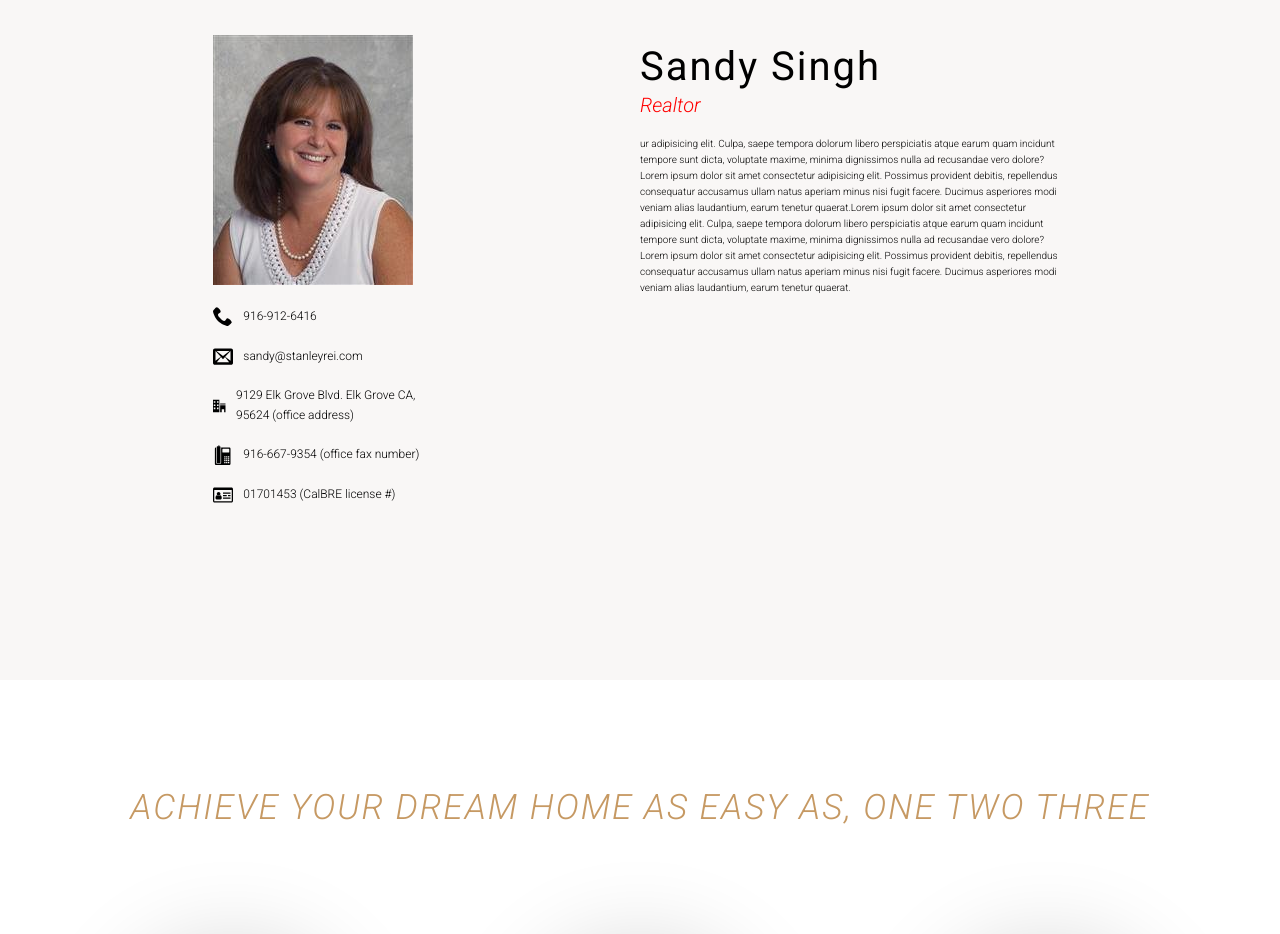
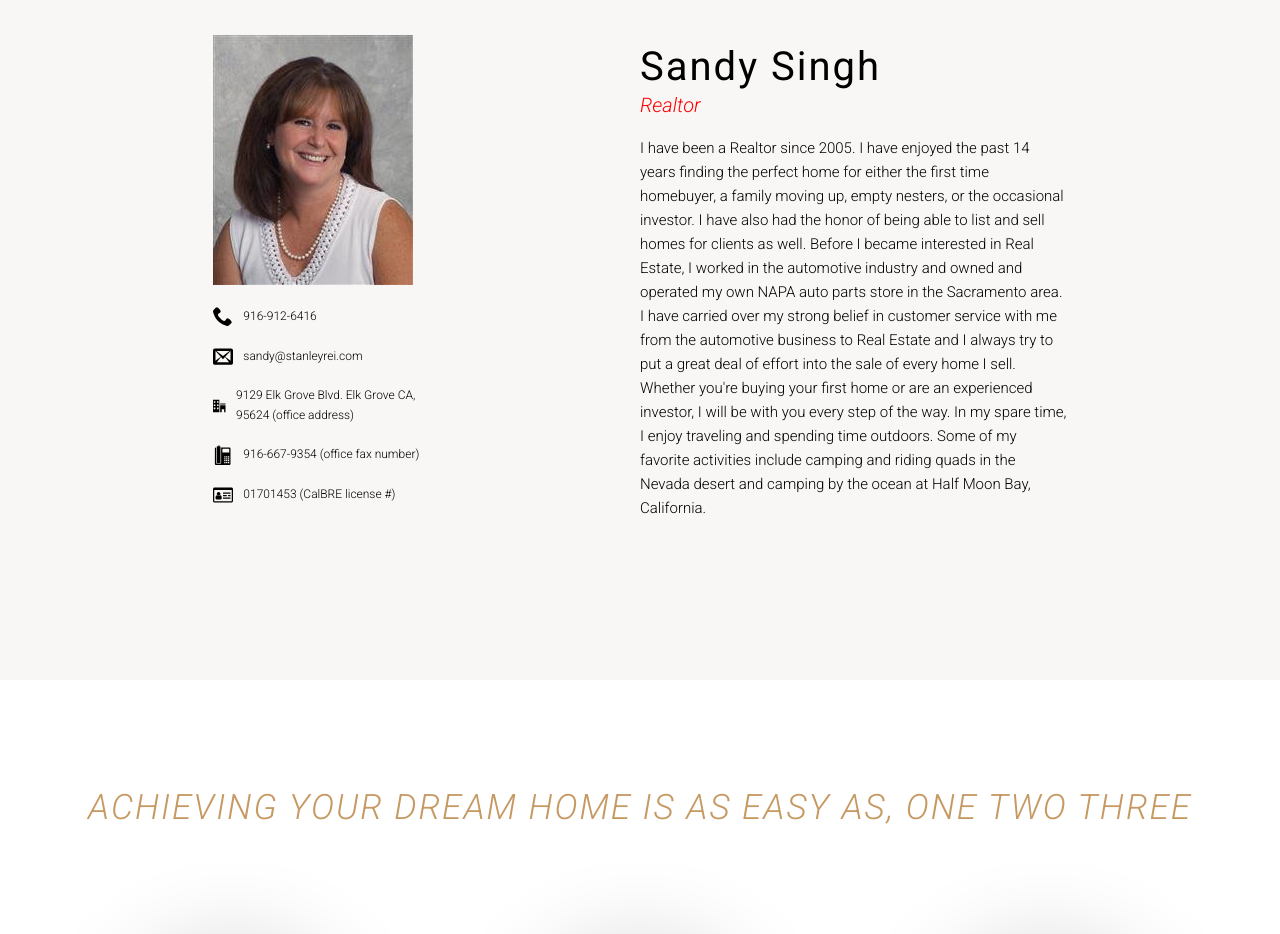
Before and after one commit to Justin-Singh125125/client-sandy-singh, a React (Create React App) app: page / in a window 1280 px wide. Shown: the part 920-1854 px from the top of the page. Built offline with nearby package versions, Linux system fonts and the light colour scheme; a web font is replaced by a local one.

Commit message:
working on circles

```diff
--- a/src/assets/css/components/info-card.scss
+++ b/src/assets/css/components/info-card.scss
@@ -19,5 +19,9 @@
         margin-bottom: 1.5rem;
     }
 
+    &__info{
+        font-size: 1.5rem;
+    }
+
 
 }
--- a/src/components/InfoCard/index.js
+++ b/src/components/InfoCard/index.js
@@ -5,7 +5,11 @@ const InfoCard = props => {
         <div className="info-card">
             <h2 className="info-card__name">Sandy Singh</h2>
             <p className="info-card__realtor">Realtor</p>
-            <p className="info-card__info">ur adipisicing elit. Culpa, saepe tempora dolorum libero perspiciatis atque earum quam incidunt tempore sunt dicta, voluptate maxime, minima dignissimos nulla ad recusandae vero dolore? Lorem ipsum dolor sit amet consectetur adipisicing elit. Possimus provident debitis, repellendus consequatur accusamus ullam natus aperiam minus nisi fugit facere. Ducimus asperiores modi veniam alias laudantium, earum tenetur quaerat.Lorem ipsum dolor sit amet consectetur adipisicing elit. Culpa, saepe tempora dolorum libero perspiciatis atque earum quam incidunt tempore sunt dicta, voluptate maxime, minima dignissimos nulla ad recusandae vero dolore? Lorem ipsum dolor sit amet consectetur adipisicing elit. Possimus provident debitis, repellendus consequatur accusamus ullam natus aperiam minus nisi fugit facere. Ducimus asperiores modi veniam alias laudantium, earum tenetur quaerat.</p>
+            <p className="info-card__info">I have been a Realtor since 2005.  I have enjoyed the past 14 years finding the perfect home for either the first time homebuyer, a family moving up, empty nesters, or the occasional investor.  I have also had the honor of being able to list and sell homes for clients as well.
+Before I became interested in Real Estate, I worked in the automotive industry and owned and operated my own NAPA auto parts store in the Sacramento area. I have carried over my strong belief in customer service with me from the automotive business to Real Estate and I always try to put a great deal of effort into the sale of every home I sell.
+Whether you're buying your first home or are an experienced investor, I will be with you every step of the way.
+In my spare time, I enjoy traveling and spending time outdoors. Some of my favorite activities include camping and riding quads in the Nevada desert and camping by the ocean at Half Moon Bay, California.
+</p>
         </div>
     )
 }
--- a/src/pages/Home/index.js
+++ b/src/pages/Home/index.js
@@ -30,7 +30,7 @@ class Home extends React.Component {
                 </Section>
 
                 <Section sectionName="section-mission-purpose">
-                    <h2 className="section-mission-purpose__heading">Achieve your dream home as easy as, one two three</h2>
+                    <h2 className="section-mission-purpose__heading">Achieving your dream home is as easy as, one two three</h2>
 
                     <StepCard
                         stepNumber="01"
```
